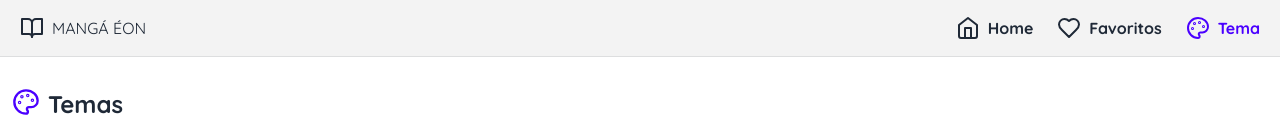
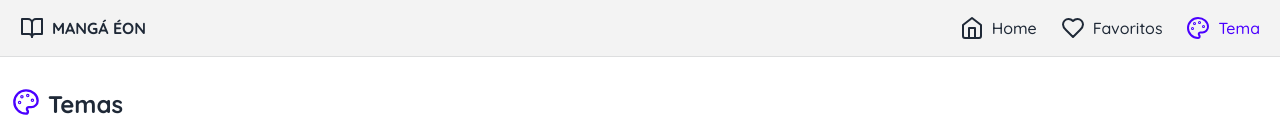
Before and after one commit to oMatheuss/mangaeon, a Next.js app: page /tema in a window 1280 px wide. Shown: the top 134 px of the page. Built offline with nearby package versions, Linux system fonts and the light colour scheme.

Commit message:
improved hover effect styles

```diff
--- a/src/components/featured-card.tsx
+++ b/src/components/featured-card.tsx
@@ -31,7 +31,7 @@ export const FeaturedCard = ({ item }: FeaturedCardProps) => {
         />
       </Link>
       <div className='flex flex-col justify-center text-center grow p-2 sm:px-6 sm:py-4'>
-        <Link className='font-bold text-xl hover:underline' href={link}>
+        <Link className='font-medium text-xl hover:underline' href={link}>
           {item.title}
         </Link>
         <span className='text-sm'>{item.date.toLocaleDateString('pt-BR')}</span>
--- a/src/components/most-read-scroll.tsx
+++ b/src/components/most-read-scroll.tsx
@@ -44,7 +44,7 @@ const MostReadCard = ({ item }: MostReadCardProps) => {
       <div className='flex items-center h-16 w-32 px-2'>
         <Link
           href={link}
-          className='line-clamp-3 w-full text-xs text-center font-bold tracking-wide hover:underline'
+          className='line-clamp-3 w-full text-xs text-center font-bold tracking-wide hover:text-primary'
         >
           {item.title}
         </Link>
--- a/src/components/navbar.tsx
+++ b/src/components/navbar.tsx
@@ -59,20 +59,22 @@ export const Navbar = () => {
 
             <Link href='/' className='flex items-center py-2 px-3'>
               <BookOpen className='w-6 h-6 sm:mr-2' />
-              <span className='sr-only sm:not-sr-only'>MANGÁ ÉON</span>
+              <span className='font-bold sr-only sm:not-sr-only'>
+                MANGÁ ÉON
+              </span>
             </Link>
 
             <ul className='flex flex-row'>
               {links.map((link) => {
                 return (
-                  <li key={link.to} className='inline-flex'>
+                  <li key={link.to} className='inline-flex font-medium'>
                     <Link
                       aria-current={pathname === link.to ? 'page' : undefined}
                       href={link.to}
                       className='inline-flex items-center hover:text-primary-focus aria-[current]:text-primary py-2 px-3'
                     >
-                      <link.icon className='mr-2' />
-                      <div className='sr-only sm:not-sr-only font-bold pt-1'>
+                      <link.icon className='mr-2 stroke-3' />
+                      <div className='sr-only sm:not-sr-only pt-1'>
                         {link.text}
                       </div>
                     </Link>
--- a/src/components/releases.tsx
+++ b/src/components/releases.tsx
@@ -46,19 +46,19 @@ const ReleaseCard = ({ release }: ReleaseCardProps) => {
           width={128}
         />
       </div>
-      <section className='flex flex-col justify-between overflow-hidden p-4'>
+      <section className='flex flex-col overflow-hidden p-4'>
         <h3 className='font-bold text-xl sm:max-h-24 max-w-fit line-clamp-3 tracking-tight'>
           <Link
             href={linkSerie}
             title={release.title}
-            className='hover:underline'
+            className='hover:text-primary'
           >
             {release.title}
           </Link>
         </h3>
-        <h4 className='font-bold text-base-content/75 text-sm truncate my-1'>
+        <p className='font-bold mt-auto text-base-content/75 text-sm truncate my-1'>
           {release.date.toLocaleString('pt-BR')}
-        </h4>
+        </p>
         <ul
           aria-label='Tags'
           className='inline-flex space-x-2 h-6 overflow-y-hidden flex-wrap'
```
